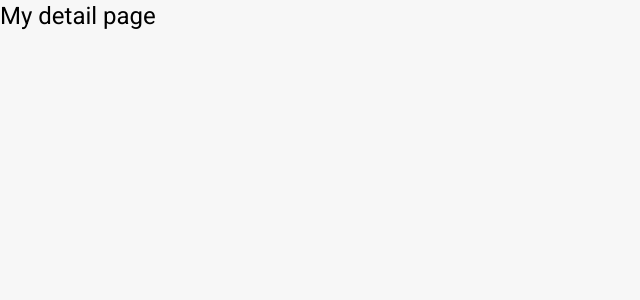
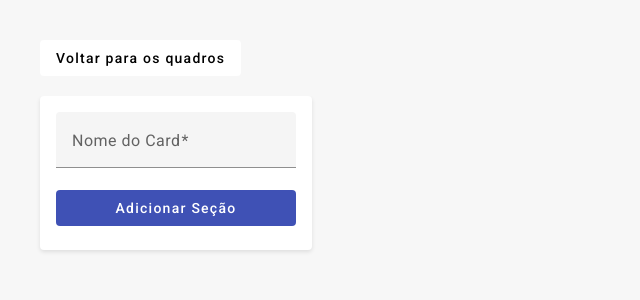
Before and after one commit to isaquezs/field_teste, an Angular app in the folder Nest_Angular/frontend/: page /boards/1 in a window 1280 px wide. Shown: the top 300 px of the page, without its empty margins (0-640 px from the left). Built offline with nearby package versions, Linux system fonts and the light colour scheme; no server answers; sample sign-in values are in the browser's storage.

Commit message:
consegue adicionar swimlane

```diff
--- a/Nest_Angular/frontend/src/app/features/boards/detail/detail.component.html
+++ b/Nest_Angular/frontend/src/app/features/boards/detail/detail.component.html
@@ -1 +1,35 @@
-<h1>My detail page</h1>
+<a>
+    <button [routerLink]="['/boards']" routerLinkActive="router-link-active" type="button" mat-flat-button
+        color="secondary">Voltar para os quadros</button>
+</a>
+
+<h1>{{ board()?.nome }}</h1>
+
+<!-- Listas deve vir dos swimlanes para o board-->
+<div class="swimlanes-wrapper">
+    @for(swimlane of board()?.swimlanes; track swimlane){
+    <div class="swimlane">
+        <div cdkDropList>
+            <h2>{{swimlane.nome}}</h2>
+            <div cdkDropList>
+                @for(card of swimlane.cards; track card){
+                <div cdkDropList> {{ card.nome }}</div>
+                }
+                <button mat-button>Adicionar Card</button>
+            </div>
+        </div>
+    </div>
+    }
+    <div class="swimlane">
+        <form [formGroup]="swimlaneForm">
+            <mat-form-field class="example-full-width">
+                <mat-label>Nome do Card</mat-label>
+                <input matInput formControlName="nome" placeholder="Ex. Meu Card" />
+                @if (!swimlaneForm.controls.nome.hasError('required')) {
+                <mat-error>Nome não é válido</mat-error>
+                }
+            </mat-form-field><br />
+        </form>
+        <button (click)="addSwimlane()" mat-flat-button color="primary">Adicionar Seção</button>
+    </div>
+</div>
--- a/Nest_Angular/frontend/src/app/features/boards/detail/detail.component.scss
+++ b/Nest_Angular/frontend/src/app/features/boards/detail/detail.component.scss
@@ -0,0 +1,30 @@
+:host {
+    display: block;
+    margin: 40px;
+
+    h1 {
+        margin-top: 20px;
+    }
+
+    .swimlanes-wrapper {
+        overflow: auto;
+        padding: 0 16px 20px;
+        display: flex;
+        margin: 0 -16px;
+        flex-wrap: nowrap;
+        gap: 16px;
+
+        .swimlane {
+            background-color: white;
+            box-shadow: 0 2px 4px 0 rgba(0, 0, 0, 0.1);
+            padding: 16px 16px 24px;
+            border-radius: 4px;
+            width: 240px;
+            flex-shrink: 0;
+
+            mat-form-field, input, button {
+                width: 100%;
+            }
+        }
+    }
+}
--- a/Nest_Angular/frontend/src/app/features/boards/detail/detail.component.ts
+++ b/Nest_Angular/frontend/src/app/features/boards/detail/detail.component.ts
@@ -1,12 +1,60 @@
-import { Component } from '@angular/core';
+import { Component, inject, OnInit } from '@angular/core';
+import { BoardService } from '../../../shared/services/board.service';
+import { toSignal } from '@angular/core/rxjs-interop';
+import { ActivatedRoute, RouterModule } from '@angular/router';
+import { MatButtonModule } from '@angular/material/button';
+import { DragDropModule } from '@angular/cdk/drag-drop';
+import { NonNullableFormBuilder, ReactiveFormsModule, Validators } from '@angular/forms';
+import { MatInputModule } from '@angular/material/input';
+import { SwimlanesService } from '../../../shared/services/swimlanes.service';
+import { Subject, switchMap } from 'rxjs';
 
 @Component({
   selector: 'app-detail',
   standalone: true,
-  imports: [],
+  imports: [MatButtonModule, RouterModule, DragDropModule, ReactiveFormsModule, MatInputModule],
   templateUrl: './detail.component.html',
   styleUrl: './detail.component.scss'
 })
-export class DetailComponent {
+export class DetailComponent implements OnInit {
+  private readonly boardService = inject(BoardService);
+  private readonly swimlaneService = inject(SwimlanesService);
+  private readonly activatedRoute = inject(ActivatedRoute);
+  refetch$ = new Subject<void>();
+  board = toSignal(
+    this.refetch$
+    .asObservable()
+    .pipe(
+      switchMap(() =>
+        this.boardService.getBoardById(
+          this.activatedRoute.snapshot.params['id']
+        )))
+  );
 
+  private readonly fb = inject(NonNullableFormBuilder);
+  swimlaneForm = this.fb.group({
+    nome: this.fb.control('', Validators.required),
+  });
+
+  ngOnInit() {
+    this.refetch$.next();
+  }
+
+  addSwimlane(){
+    if (this.swimlaneForm.invalid) {
+      return;
+    };
+    const _board = this.board();
+    if (!_board) return;
+
+    this.swimlaneService
+    .createSwimlane({
+      nome: this.swimlaneForm.value.nome as string,
+      boardId: _board.id,
+      ordem: _board.swimlanes?.length || 0
+    }).subscribe(() => {
+      this.swimlaneForm.reset();
+      this.refetch$.next();
+    });
+  }
 }
--- a/Nest_Angular/frontend/src/app/features/boards/list/list.component.ts
+++ b/Nest_Angular/frontend/src/app/features/boards/list/list.component.ts
@@ -22,7 +22,8 @@ export class ListComponent {
   private readonly boardService = inject(BoardService);
   refetch$ = new Subject<void>();
   boards = toSignal(
-    this.refetch$.asObservable()
+    this.refetch$
+    .asObservable()
     .pipe(switchMap(() => this.boardService.getBoards()))
   );
 
--- a/Nest_Angular/frontend/src/app/shared/services/board.service.ts
+++ b/Nest_Angular/frontend/src/app/shared/services/board.service.ts
@@ -1,10 +1,19 @@
 import { HttpClient } from '@angular/common/http';
-import { inject, Injectable } from '@angular/core';
+import { Injectable, inject } from '@angular/core';
 import { Observable } from 'rxjs';
 import { IBoard, ICreateBoard } from '../models/board.model';
 
+export interface ReordereSwimlaneDto {
+  boardId: number;
+  items: ReordereSwimlaneItemDto[];
+}
+export interface ReordereSwimlaneItemDto {
+  id: number;
+  order: number;
+}
+
 @Injectable({
-  providedIn: 'root'
+  providedIn: 'root',
 })
 export class BoardService {
   http = inject(HttpClient);
@@ -12,17 +21,19 @@ export class BoardService {
   createBoard(createBoard: ICreateBoard): Observable<IBoard> {
     return this.http.post<IBoard>('/api/board', createBoard);
   }
-
-  updateBoard(id: number,createBoard: ICreateBoard): Observable<IBoard> {
+  updateSwimlaneOrder(reorder: ReordereSwimlaneDto): Observable<void> {
+    return this.http.put<void>('/api/swimlane/update-order', reorder);
+  }
+  updateBoard(id: number, createBoard: ICreateBoard): Observable<IBoard> {
     return this.http.patch<IBoard>(`/api/board/${id}`, createBoard);
   }
-
   deleteBoard(boardId: number): Observable<void> {
     return this.http.delete<void>(`/api/board/${boardId}`);
   }
-
+  getBoardById(id: number): Observable<IBoard> {
+    return this.http.get<IBoard>(`/api/board/${id}`);
+  }
   getBoards(): Observable<IBoard[]> {
     return this.http.get<IBoard[]>('/api/board');
   }
-
 }
--- a/Nest_Angular/frontend/src/app/shared/services/swimlanes.service.ts
+++ b/Nest_Angular/frontend/src/app/shared/services/swimlanes.service.ts
@@ -1,9 +1,31 @@
-import { Injectable } from '@angular/core';
+import { HttpClient } from '@angular/common/http';
+import { inject, Injectable } from '@angular/core';
+import { IBoard, ICreateSwimlane, ISwimlane } from '../models/board.model';
+import { Observable } from 'rxjs';
+import { ReordereSwimlaneDto } from './board.service';
 
 @Injectable({
   providedIn: 'root'
 })
 export class SwimlanesService {
+  http = inject(HttpClient);
 
-  constructor() { }
+  createSwimlane(createSwimlane: ICreateSwimlane): Observable<ISwimlane> {
+    return this.http.post<ISwimlane>('/api/swimlane', createSwimlane);
+  }
+  updateSwimlaneOrder(reorder: ReordereSwimlaneDto): Observable<void> {
+    return this.http.put<void>('/api/swimlane/update-order', reorder);
+  }
+  updateBoard(id: number, createBoard: ICreateSwimlane): Observable<IBoard> {
+    return this.http.patch<IBoard>(`/api/board/${id}`, createBoard);
+  }
+  deleteBoard(boardId: number): Observable<void> {
+    return this.http.delete<void>(`/api/swimlane/${boardId}`);
+  }
+  getBoardById(id: number): Observable<IBoard> {
+    return this.http.get<IBoard>(`/api/swimlane/${id}`);
+  }
+  getBoards(): Observable<IBoard[]> {
+    return this.http.get<IBoard[]>('/api/swimlane');
+  }
 }
```
Also changed, not shown: Nest_Angular/frontend/src/app/shared/models/board.model.ts (+16 -9 lines), 1 other file (tests, documents, lock files or other folders).
